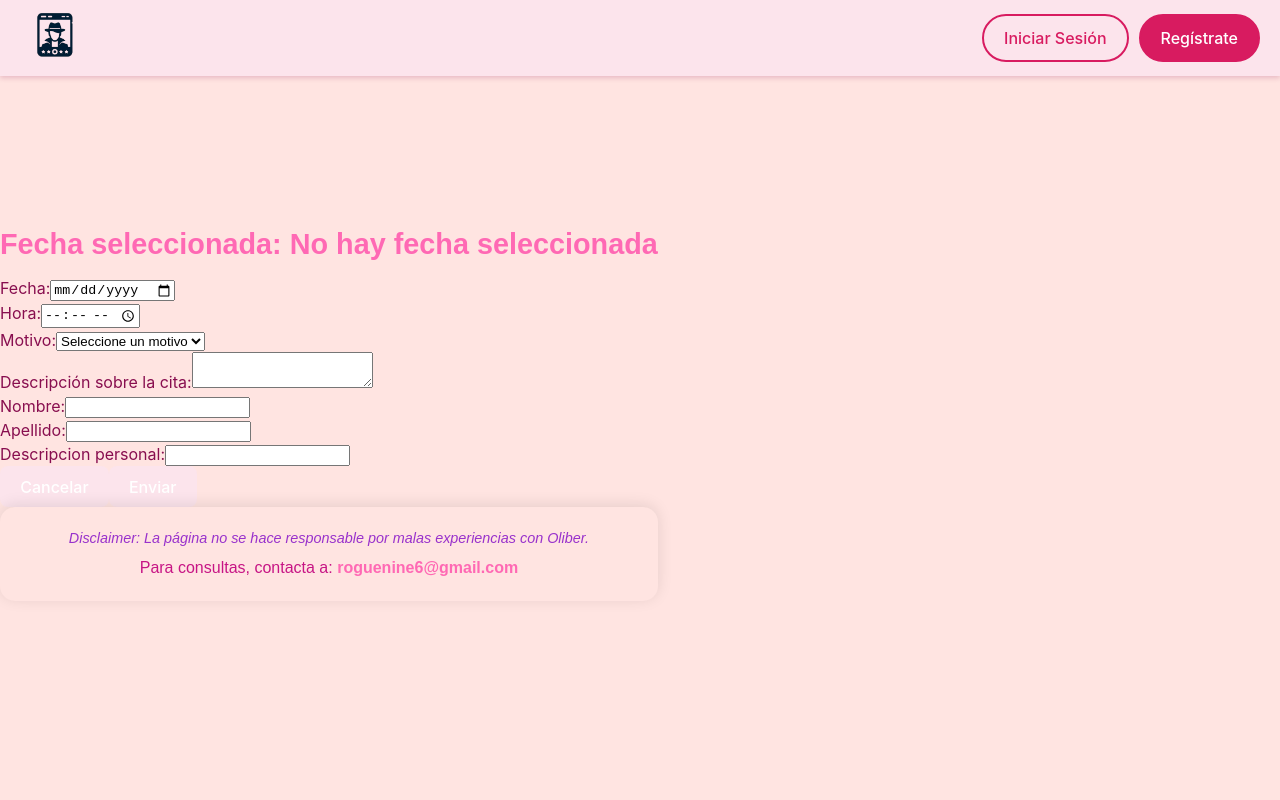
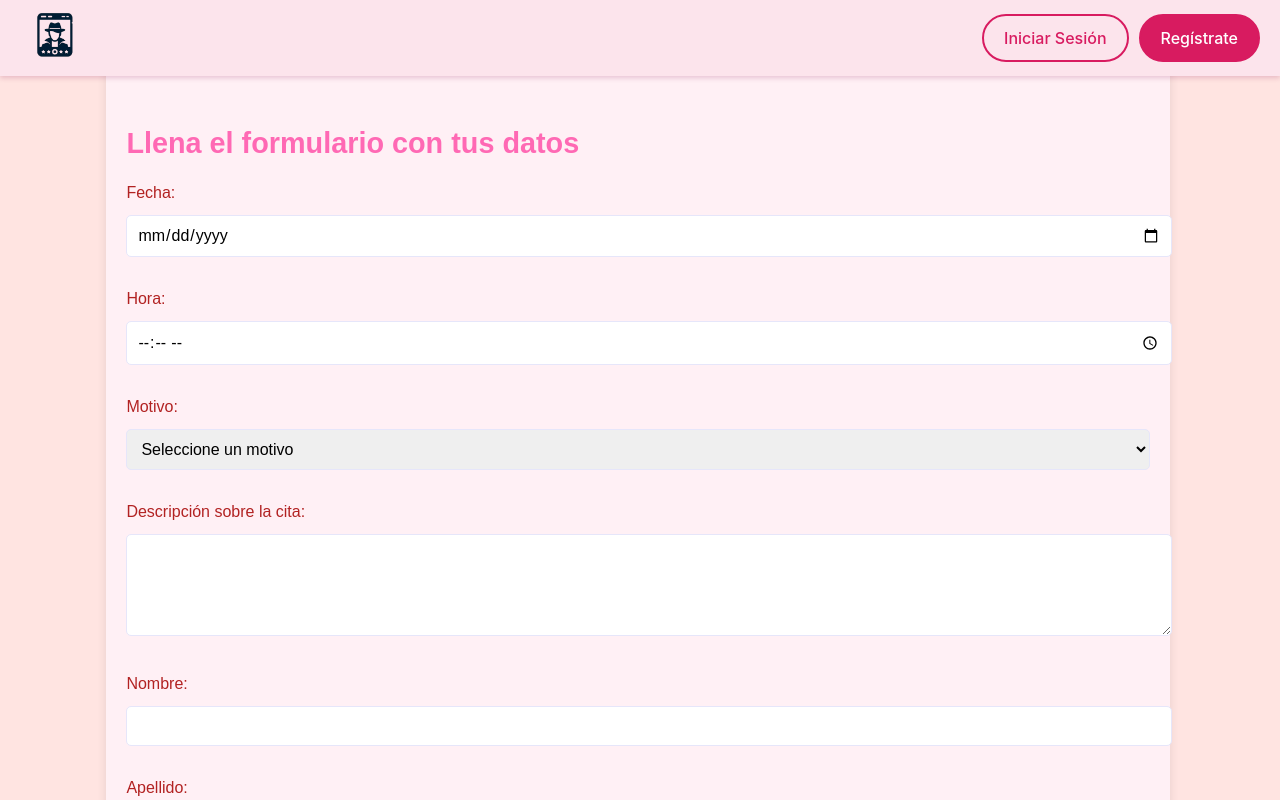
Before and after one commit to LucasSzejnberg/oliber, a React (Vite) app: page /NuevoTurno in a window 1280 px wide. Shown: the top 800 px of the page. Built offline with nearby package versions, Linux system fonts and the light colour scheme.

Commit message:
la virome

```diff
--- a/src/subpaginas/TurnoNuevo.tsx
+++ b/src/subpaginas/TurnoNuevo.tsx
@@ -10,7 +10,6 @@ const TurnoNuevo = () => {
     return (
         <div>
             <Header />
-            <h2>Fecha seleccionada: {fechaSeleccionada ? fechaSeleccionada.toLocaleDateString() : 'No hay fecha seleccionada'}</h2>
             <FormTurnoNuevo fechaInicial={fechaSeleccionada} /> {/* Pasa la fecha seleccionada al formulario */}
             <Soporte />
         </div>
--- /dev/null
+++ b/src/subpaginas/components/FormTurnoNuevo.css
@@ -0,0 +1,139 @@
+/* FormTurnoNuevo.css */
+
+/* Animaciones de entrada */
+@keyframes fadeIn {
+    from {
+        opacity: 0;
+        transform: translateY(20px);
+    }
+    to {
+        opacity: 1;
+        transform: translateY(0);
+    }
+}
+
+@keyframes popIn {
+    from {
+        transform: scale(0.8);
+        opacity: 0;
+    }
+    to {
+        transform: scale(1);
+        opacity: 1;
+    }
+}
+
+/* Contenedor del formulario */
+form {
+    background-color: #FFF0F5; /* Lavanda suave */
+    border-radius: 10px;
+    padding: 20px;
+    max-width: 80vw;
+    box-shadow: 0 4px 10px rgba(0, 0, 0, 0.1);
+    animation: fadeIn 1s ease-in-out;
+    align-self: center;
+    margin-left: 10%;
+}
+
+/* Estilo de etiquetas */
+label {
+    display: block;
+    margin: 15px 0 5px;
+    font-family: 'Cursive', sans-serif; /* Fuente cursiva para un toque romántico */
+    color: #B22222; /* Rojo oscuro */
+    animation: fadeIn 0.6s ease-in-out;
+}
+.contenidoformturno{
+    width: 100vw;
+}
+
+/* Estilo de inputs y selectores */
+input[type="date"],
+input[type="time"],
+input[type="text"],
+textarea,
+select {
+    width: 100%;
+    padding: 10px;
+    margin: 5px 0 15px;
+    border: 1px solid #E6E6FA; /* Color gris claro */
+    border-radius: 5px;
+    font-size: 16px;
+    font-family: 'Arial', sans-serif;
+    animation: popIn 0.5s ease-in-out;
+    transition: all 0.3s ease-in-out;
+}
+
+.margentop{
+    margin-top: 10%;
+}
+
+/* Animación de foco para inputs */
+input[type="date"]:focus,
+input[type="time"]:focus,
+input[type="text"]:focus,
+textarea:focus,
+select:focus {
+    border-color: #FF69B4; /* Cambia a rosa cuando se selecciona */
+    box-shadow: 0 0 10px rgba(255, 105, 180, 0.5);
+    transform: scale(1.05); /* Efecto de agrandamiento */
+}
+
+/* Estilo de textarea */
+textarea {
+    resize: vertical; /* Permitir solo el cambio de tamaño vertical */
+    min-height: 80px;
+    animation: popIn 0.6s ease-in-out;
+}
+
+/* Estilo de los botones */
+button {
+    background-color: #FF69B4; /* Rosa intenso */
+    color: white;
+    border: none;
+    border-radius: 5px;
+    padding: 10px 15px;
+    cursor: pointer;
+    font-size: 16px;
+    margin-right: 10px;
+    transition: background-color 0.3s, transform 0.3s, box-shadow 0.3s;
+    animation: fadeIn 0.7s ease-in-out;
+}
+
+/* Hover effects para botones */
+button:hover {
+    background-color: #FF1493; /* Rosa más oscuro */
+    transform: scale(1.1); /* Crece un poco al pasar el mouse */
+    box-shadow: 0 0 15px rgba(255, 105, 180, 0.7); /* Resplandor rosa */
+}
+
+/* Estilo de inputs deshabilitados o no seleccionables */
+input[disabled], select[disabled] {
+    background-color: #F0E68C; /* Color suave para campos deshabilitados */
+    opacity: 0.6;
+    transition: opacity 0.5s ease-in-out;
+}
+
+/* Estilo de inputs con error (puedes añadir lógica para mostrar errores) */
+input.error,
+select.error {
+    border-color: #FF4500; /* Rojo para indicar error */
+    animation: shake 0.3s ease-in-out;
+}
+
+/* Animación de error (sacudida) */
+@keyframes shake {
+    0% { transform: translateX(0); }
+    25% { transform: translateX(-5px); }
+    50% { transform: translateX(5px); }
+    75% { transform: translateX(-5px); }
+    100% { transform: translateX(0); }
+}
+
+/* Transiciones suaves para todos los inputs y botones */
+input,
+textarea,
+select,
+button {
+    transition: all 0.3s ease;
+}
--- a/src/subpaginas/components/FormTurnoNuevo.tsx
+++ b/src/subpaginas/components/FormTurnoNuevo.tsx
@@ -1,5 +1,6 @@
 // FormTurnoNuevo.tsx
 import React, { useState } from 'react';
+import './FormTurnoNuevo.css';
 
 interface FormTurnoNuevoProps {
     fechaInicial: Date | null; // Fecha inicial recibida como prop
@@ -23,8 +24,11 @@ const FormTurnoNuevo: React.FC<FormTurnoNuevoProps> = ({ fechaInicial }) => {
     };
 
     return (
-        <form onSubmit={handleSubmit}>
-            <div>
+
+        <form className='contenidoformturno' onSubmit={handleSubmit}>
+                        <h2 className='margentop'>Llena el formulario con tus datos </h2>
+                        <div >
+            <div >
                 <label>Fecha:</label>
                 <input
                     type="date"
@@ -96,9 +100,8 @@ const FormTurnoNuevo: React.FC<FormTurnoNuevoProps> = ({ fechaInicial }) => {
             </div>
             <div>
                 <label>Descripcion personal:</label>
-                <input
-                    type="text"
-                    value={apellido}
+                <textarea
+                    value={descPersonal}
                     onChange={(e) => setDescPersonal(e.target.value)}
                     required
                 />
@@ -106,6 +109,7 @@ const FormTurnoNuevo: React.FC<FormTurnoNuevoProps> = ({ fechaInicial }) => {
             <button >Cancelar</button>
 
             <button type="submit">Enviar</button>
+            </div>
         </form>
     );
 };
```
